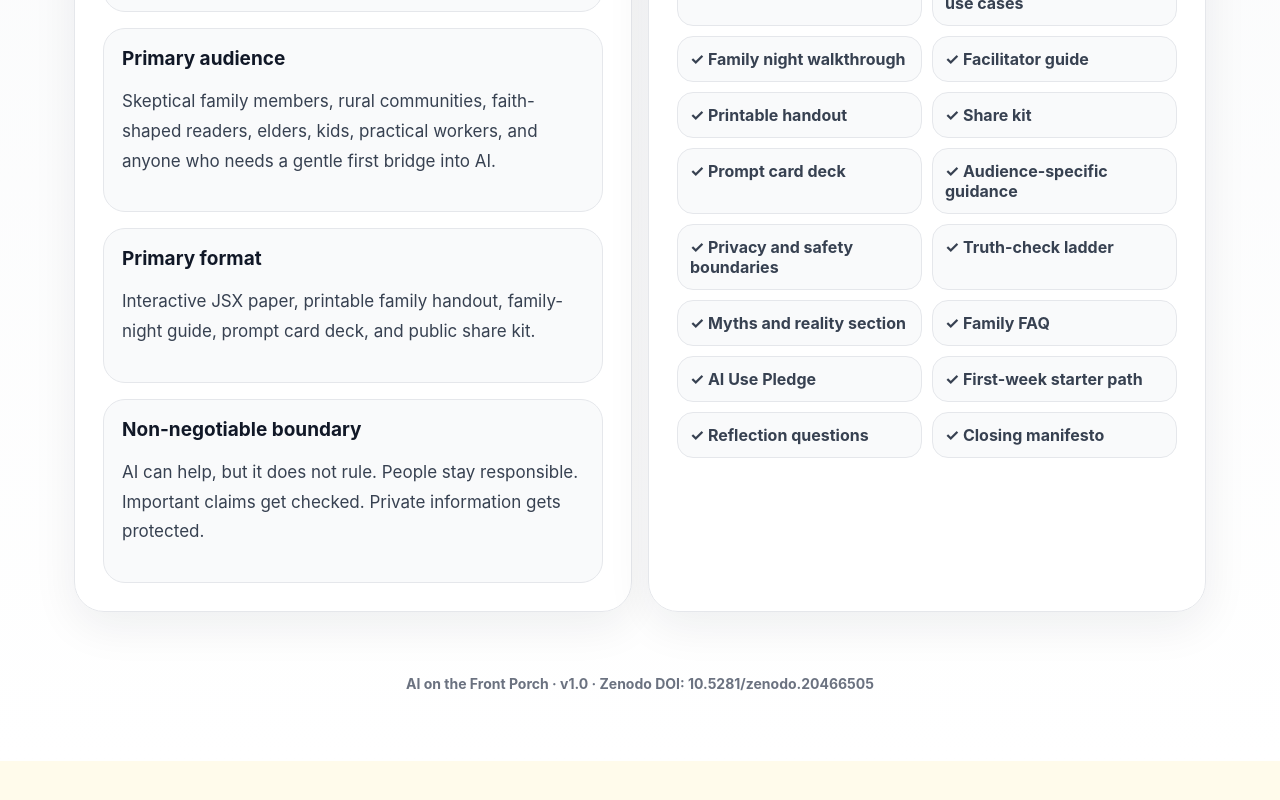
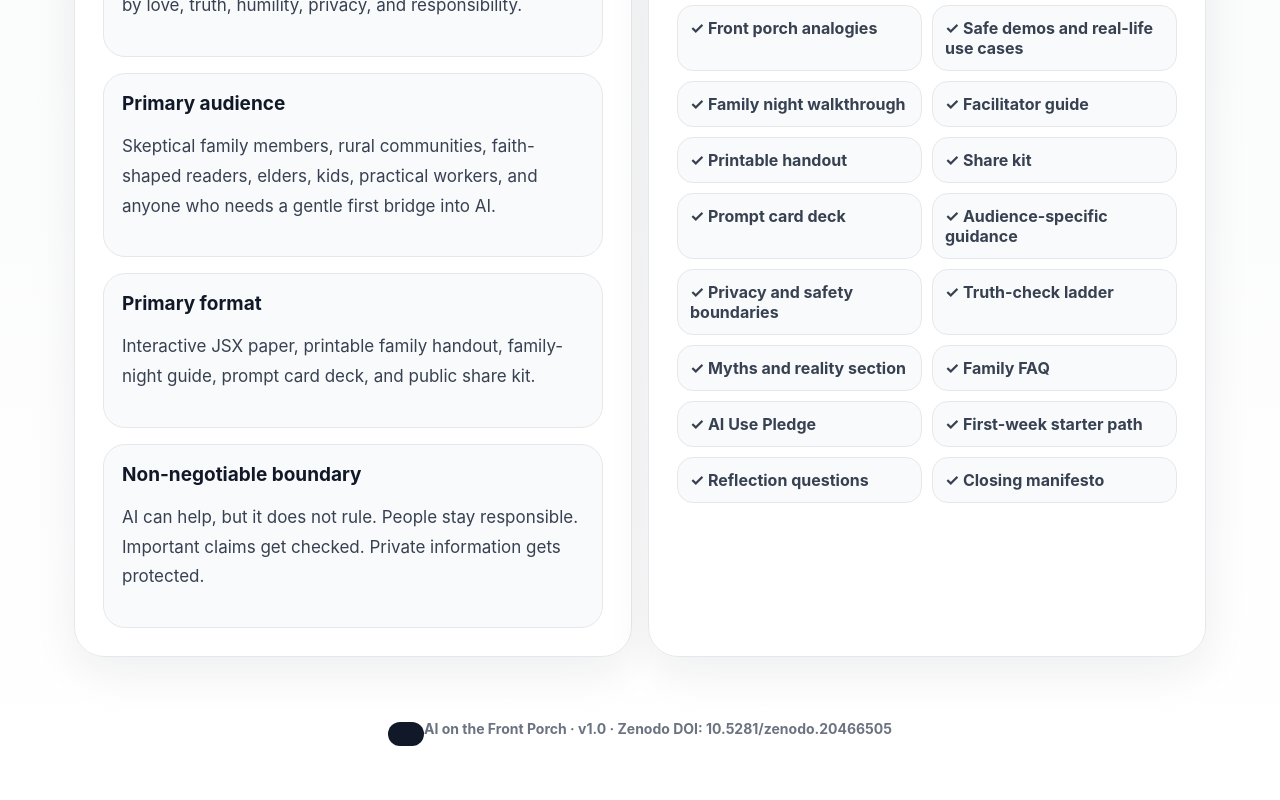
Before and after one commit to MichaelWave369/FrontPorchAI, a React (Vite) app: page / in a window 1280 px wide. Shown: the part 1806-2606 px from the top of the page. Before the commit the page ends 2567 px from the top, so only its background shows below. Built offline with nearby package versions, Linux system fonts and the light colour scheme.

Commit message:
Link Zenodo DOI in React app

```diff
--- a/src/App.jsx
+++ b/src/App.jsx
@@ -7,6 +7,8 @@ import {
 
 const basePath = import.meta.env.BASE_URL;
 const assetPath = (path) => `${basePath}${path.replace(/^\//, '')}`;
+const zenodoUrl = 'https://doi.org/10.5281/zenodo.20466505';
+const zenodoDoi = '10.5281/zenodo.20466505';
 
 function Card({ eyebrow, title, children, className = '', id }) {
   return <section id={id} className={`card ${className}`}>{eyebrow && <p className="eyebrowText">{eyebrow}</p>}{title && <h2>{title}</h2>}{children}</section>;
@@ -62,6 +64,7 @@ export default function App() {
             <a href={assetPath('/docs/downloads/FrontPorchAI_v1.0_Community_Bridge_Paper.pdf')}>Download Full PDF</a>
             <a href={assetPath('/docs/downloads/FrontPorchAI_v1.0_Community_Bridge_Paper.docx')}>Download DOCX</a>
             <a href={assetPath('/docs/downloads/FrontPorchAI_v1.0_Family_Handout.pdf')}>Family Handout PDF</a>
+            <a href={zenodoUrl} target="_blank" rel="noreferrer">View on Zenodo</a>
             <button onClick={() => window.print()}>Print Page</button>
             <CopyButton text={shareText} />
           </div>
@@ -82,7 +85,7 @@ export default function App() {
           <div className="declaration"><p>The whole project in one sentence</p><strong>{shareText}</strong></div>
         </Card>
         <div className="grid two spaced">
-          <Card title="Release Overview"><PairGrid items={[['Core thesis','AI is not merely a cold tool and not a human replacement. At its best, it is a human-directed working partner guided by love, truth, humility, privacy, and responsibility.'],['Primary audience','Skeptical family members, rural communities, faith-shaped readers, elders, kids, practical workers, and anyone who needs a gentle first bridge into AI.'],['Primary format','Interactive JSX paper, printable family handout, family-night guide, prompt card deck, and public share kit.'],['Non-negotiable boundary','AI can help, but it does not rule. People stay responsible. Important claims get checked. Private information gets protected.']]} cols="one" /></Card>
+          <Card title="Release Overview"><PairGrid items={[["Core thesis","AI is not merely a cold tool and not a human replacement. At its best, it is a human-directed working partner guided by love, truth, humility, privacy, and responsibility."],["Primary audience","Skeptical family members, rural communities, faith-shaped readers, elders, kids, practical workers, and anyone who needs a gentle first bridge into AI."],["Primary format","Interactive JSX paper, printable family handout, family-night guide, prompt card deck, and public share kit."],["Non-negotiable boundary","AI can help, but it does not rule. People stay responsible. Important claims get checked. Private information gets protected."]]} cols="one" /></Card>
           <Card title="What v1.0 Includes"><div className="checkGrid">{modules.map((item) => <div key={item}>✓ {item}</div>)}</div></Card>
         </div>
       </>}
@@ -107,7 +110,7 @@ export default function App() {
 
       {active === 'familynight' && <Card eyebrow="Family Night Walkthrough" title="A 20-minute way to introduce AI without a fight"><p className="lead">Designed for a kitchen table, front porch, family visit, or quiet evening where people can ask questions without feeling judged.</p><TripleGrid items={familyNight} cols="one" /><div className="declaration"><p>The invitation</p><strong>You do not have to love AI like I do. I just want you to see why it feels like help, not harm, when it is used with wisdom.</strong></div></Card>}
 
-      {active === 'facilitator' && <div className="grid two"><Card eyebrow="Facilitator Guide" title="How to guide the conversation gently"><PairGrid items={conversation} cols="one" /></Card><Card title="Bridge Score" className="dark"><p>Before sharing an AI answer, run it through six human questions.</p><PairGrid items={[['Love','Does this help me become more patient, kind, honest, or useful?'],['Truth','Have I checked anything important?'],['Humility','Am I willing to admit when AI, or I, might be wrong?'],['Responsibility','Do I still own the final decision?'],['Privacy','Am I protecting people’s dignity?'],['Repair','Does this help heal, clarify, build, or serve instead of inflame?']]} cols="one" /></Card></div>}
+      {active === 'facilitator' && <div className="grid two"><Card eyebrow="Facilitator Guide" title="How to guide the conversation gently"><PairGrid items={conversation} cols="one" /></Card><Card title="Bridge Score" className="dark"><p>Before sharing an AI answer, run it through six human questions.</p><PairGrid items={[["Love","Does this help me become more patient, kind, honest, or useful?"],["Truth","Have I checked anything important?"],["Humility","Am I willing to admit when AI, or I, might be wrong?"],["Responsibility","Do I still own the final decision?"],["Privacy","Am I protecting people’s dignity?"],["Repair","Does this help heal, clarify, build, or serve instead of inflame?"]]} cols="one" /></Card></div>}
 
       {active === 'plaintalk' && <Card eyebrow="Plain Talk Translation Cards" title="Say it in language that already feels familiar"><p className="lead">Front-porch analogies for family who understand work, tools, land, kitchens, trucks, gardens, and common sense better than tech buzzwords.</p><PairGrid items={plainTalk} cols="three" /></Card>}
 
@@ -125,7 +128,7 @@ export default function App() {
 
       {active === 'reflection' && <div className="grid two"><Card eyebrow="Reflection Questions" title="Questions that make the conversation human"><div className="stack">{reflection.map((q) => <MiniCard key={q} title="Reflection"><p>{q}</p></MiniCard>)}</div></Card><Card title="Closing Manifesto" className="dark">{manifesto.map((line) => <MiniCard key={line}><p>{line}</p></MiniCard>)}</Card></div>}
 
-      {active === 'truthcheck' && <div className="grid two"><Card eyebrow="Truth-Check Ladder" title="How to use AI without being fooled by it"><p className="lead">Responsible AI use includes checking, discernment, and human judgment.</p><PairGrid items={truth} cols="one" /></Card><Card title="Tiny Glossary" className="dark"><PairGrid items={[['Artificial Intelligence','Computer systems that can help with language, patterns, ideas, images, planning, coding, and problem-solving.'],['Prompt','The question or instruction you give AI.'],['Hallucination','When AI gives an answer that sounds confident but is wrong, made up, or not properly checked.'],['Working Partner','A practical phrase for AI as a helper in the work process.'],['Human-in-the-loop','The human stays involved, checks the answer, and keeps final responsibility.']]} cols="one" /></Card></div>}
+      {active === 'truthcheck' && <div className="grid two"><Card eyebrow="Truth-Check Ladder" title="How to use AI without being fooled by it"><p className="lead">Responsible AI use includes checking, discernment, and human judgment.</p><PairGrid items={truth} cols="one" /></Card><Card title="Tiny Glossary" className="dark"><PairGrid items={[["Artificial Intelligence","Computer systems that can help with language, patterns, ideas, images, planning, coding, and problem-solving."],["Prompt","The question or instruction you give AI."],["Hallucination","When AI gives an answer that sounds confident but is wrong, made up, or not properly checked."],["Working Partner","A practical phrase for AI as a helper in the work process."],["Human-in-the-loop","The human stays involved, checks the answer, and keeps final responsibility."]]} cols="one" /></Card></div>}
 
       {active === 'myths' && <Card eyebrow="Myths & Reality" title="Common fears, answered without mocking anybody"><p className="lead">For the person who has heard scary things or has honest concerns.</p><PairGrid items={myths} /></Card>}
 
@@ -135,9 +138,9 @@ export default function App() {
 
       {active === 'v1ready' && <Card eyebrow="v1.0 Readiness" title="Release candidate checklist" className="warm"><p className="lead">The final review layer before sharing this as a finished family bridge.</p><PairGrid items={v1} /><div className="declaration"><p>v1.0 declaration</p><strong>This project is ready when it helps one person feel less afraid, one family talk more kindly, and one skeptical heart see that wise AI use can still protect what matters most.</strong></div></Card>}
 
-      {active === 'publish' && <Card eyebrow="Publication Notes" title="Release shape"><PairGrid items={[['Public title','AI on the Front Porch: A Family Bridge for Understanding Artificial Intelligence'],['Paper subtitle','From Tool to Working Partner — a plainspoken relational framework for wise AI use'],['Resource type','Educational resource / position paper, not a scientific study.'],['License','CC BY 4.0 is recommended if you want sharing and adaptation with attribution.'],['Authorship transparency','Human-directed and human-owned by Michael W. Hughes. AI assistance was used for drafting, organizing, refinement, and review. Final responsibility remains human.'],['Future DOI','Add the Zenodo DOI here once the release is deposited.']]} /></Card>}
+      {active === 'publish' && <Card eyebrow="Publication Notes" title="Release shape"><PairGrid items={[["Public title","AI on the Front Porch: A Family Bridge for Understanding Artificial Intelligence"],["Paper subtitle","From Tool to Working Partner — a plainspoken relational framework for wise AI use"],["Resource type","Educational resource / position paper, not a scientific study."],["License","CC BY 4.0 is recommended if you want sharing and adaptation with attribution."],["Authorship transparency","Human-directed and human-owned by Michael W. Hughes. AI assistance was used for drafting, organizing, refinement, and review. Final responsibility remains human."],["Zenodo DOI",zenodoDoi]]} /><div className="declaration"><p>Official record</p><strong><a className="inlineLink" href={zenodoUrl} target="_blank" rel="noreferrer">View the Zenodo record: {zenodoUrl}</a></strong></div></Card>}
 
-      <footer><p>AI on the Front Porch · v1.0 · Last updated {lastUpdated} · DOI pending.</p></footer>
+      <footer><p>AI on the Front Porch · v1.0 · Last updated {lastUpdated} · <a className="inlineLink" href={zenodoUrl} target="_blank" rel="noreferrer">Zenodo DOI: {zenodoDoi}</a></p></footer>
     </main>
   );
 }
```
